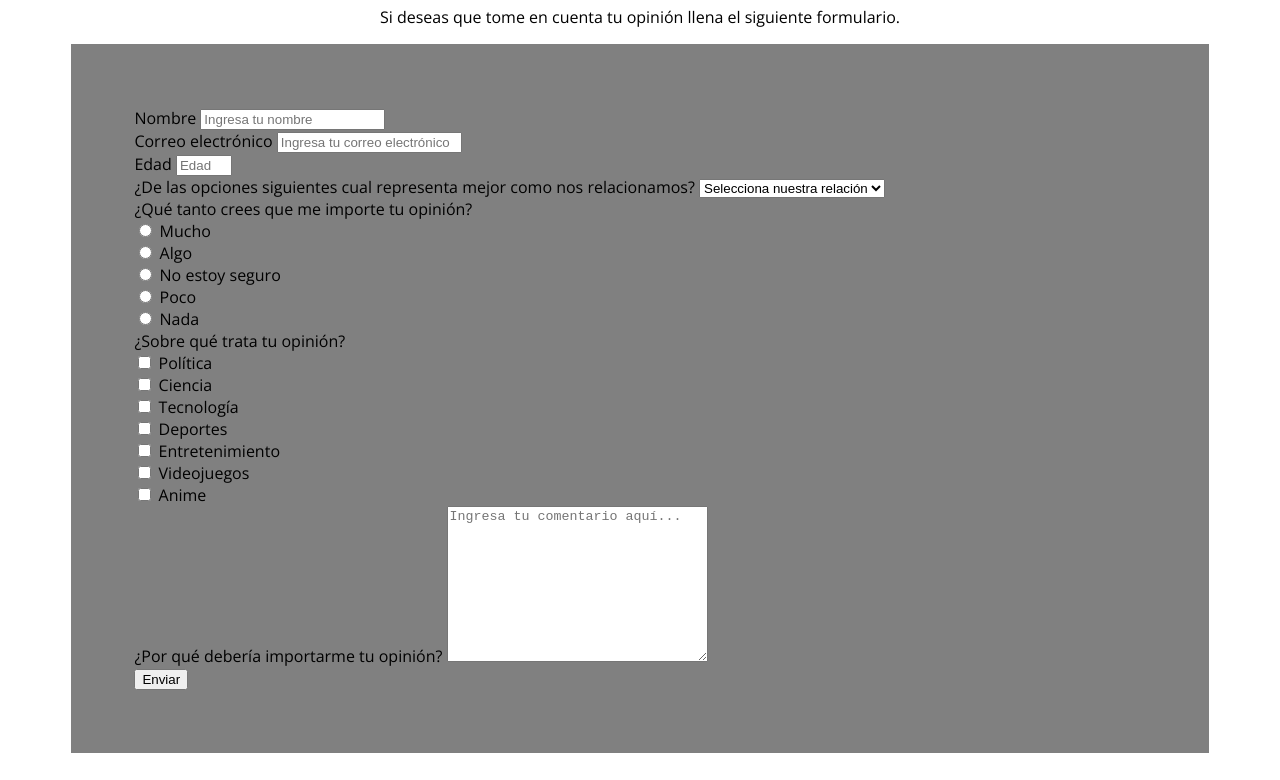
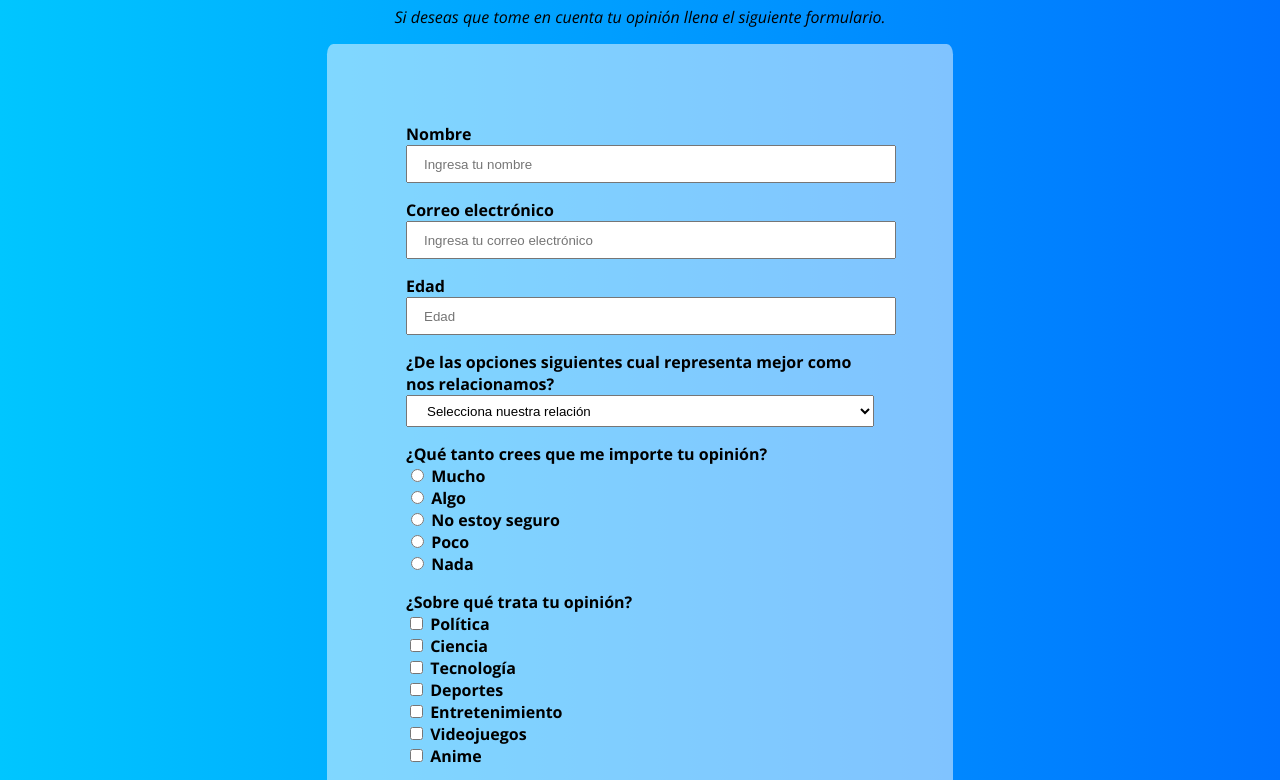
Before and after one commit to Aughar/survey-form, a plain HTML site: page index.html in a window 1280 px wide. Shown: the part 80-860 px from the top of the page. Drawn offline with nearby package versions, Linux system fonts and the light colour scheme.

Commit message:
Complete overhaul

```diff
--- a/index.html
+++ b/index.html
@@ -20,37 +20,40 @@
 			</p>
 		</div>
 		<form action="" id="survey-form">
-			<div>
+			<div class="questions">
 				<label for="name" id="name-label">
 					Nombre
 					<input
 						type="text"
 						name="name"
 						id="name"
+						class="inputs"
 						placeholder="Ingresa tu nombre"
 						required
 					/>
 				</label>
 			</div>
-			<div>
+			<div class="questions">
 				<label for="email" id="email-label">
 					Correo electrónico
 					<input
 						type="email"
 						name="email"
 						id="email"
+						class="inputs"
 						placeholder="Ingresa tu correo electrónico"
 						required
 					/>
 				</label>
 			</div>
-			<div>
+			<div class="questions">
 				<label for="number" id="number-label">
 					Edad
 					<input
 						type="number"
 						name="number"
 						id="number"
+						class="inputs"
 						min="18"
 						max="60"
 						placeholder="Edad"
@@ -58,12 +61,12 @@
 					/>
 				</label>
 			</div>
-			<div>
+			<div class="questions">
 				<label for="dropdown-label">
 					¿De las opciones siguientes cual representa mejor como nos
 					relacionamos?
-					<select name="dropdown" id="dropdown">
-						<option value="" disabled selected
+					<select name="dropdown" id="dropdown" class="inputs">
+						<option value="" disabled selected hidden
 							>Selecciona nuestra relación</option
 						>
 						<option value="familiar">Familiar</option>
@@ -75,7 +78,7 @@
 					</select>
 				</label>
 			</div>
-			<div>
+			<div class="questions">
 				<label for="radio"
 					>¿Qué tanto crees que me importe tu opinión?
 					<div>
@@ -106,7 +109,7 @@
 					</div>
 				</label>
 			</div>
-			<div>
+			<div class="questions">
 				<label for="checkbox"
 					>¿Sobre qué trata tu opinión?
 					<div>
@@ -169,12 +172,12 @@
 					</div>
 				</label>
 			</div>
-			<div>
+			<div class="questions">
 				<label for="textarea">¿Por qué debería importarme tu opinión?</label>
 				<textarea
 					name="textarea"
 					id="textarea"
-					cols="30"
+					cols="55"
 					rows="10"
 					placeholder="Ingresa tu comentario aquí..."
 				></textarea>
--- a/main.css
+++ b/main.css
@@ -1,11 +1,50 @@
 body {
 	font-family: 'Open Sans', sans-serif;
+	background: linear-gradient(to right, #00c6ff, #0072ff);
+}
+
+label {
+	font-weight: bold;
+}
+
+placeholder {
+	margin: 5rem;
+}
+
+.questions {
+	margin: 1rem;
+}
+
+.inputs {
+	display: block;
+	width: 100%;
+	height: 2rem;
+	padding-left: 1rem;
+}
+
+#header {
 	text-align: center;
 }
+
+#description {
+	font-style: italic;
+}
+
 #survey-form {
-	background-color: gray;
+	background-color: rgba(255, 255, 255, 0.5);
 	text-align: left;
-	max-width: 80%;
+	max-width: 500px;
 	margin: auto;
 	padding: 5%;
+	border-radius: 1%;
 }
+
+#textarea {
+	resize: none;
+	max-width: 100%;
+}
+
+#submit {
+	width: 100%;
+	height: 2rem;
+}
```
